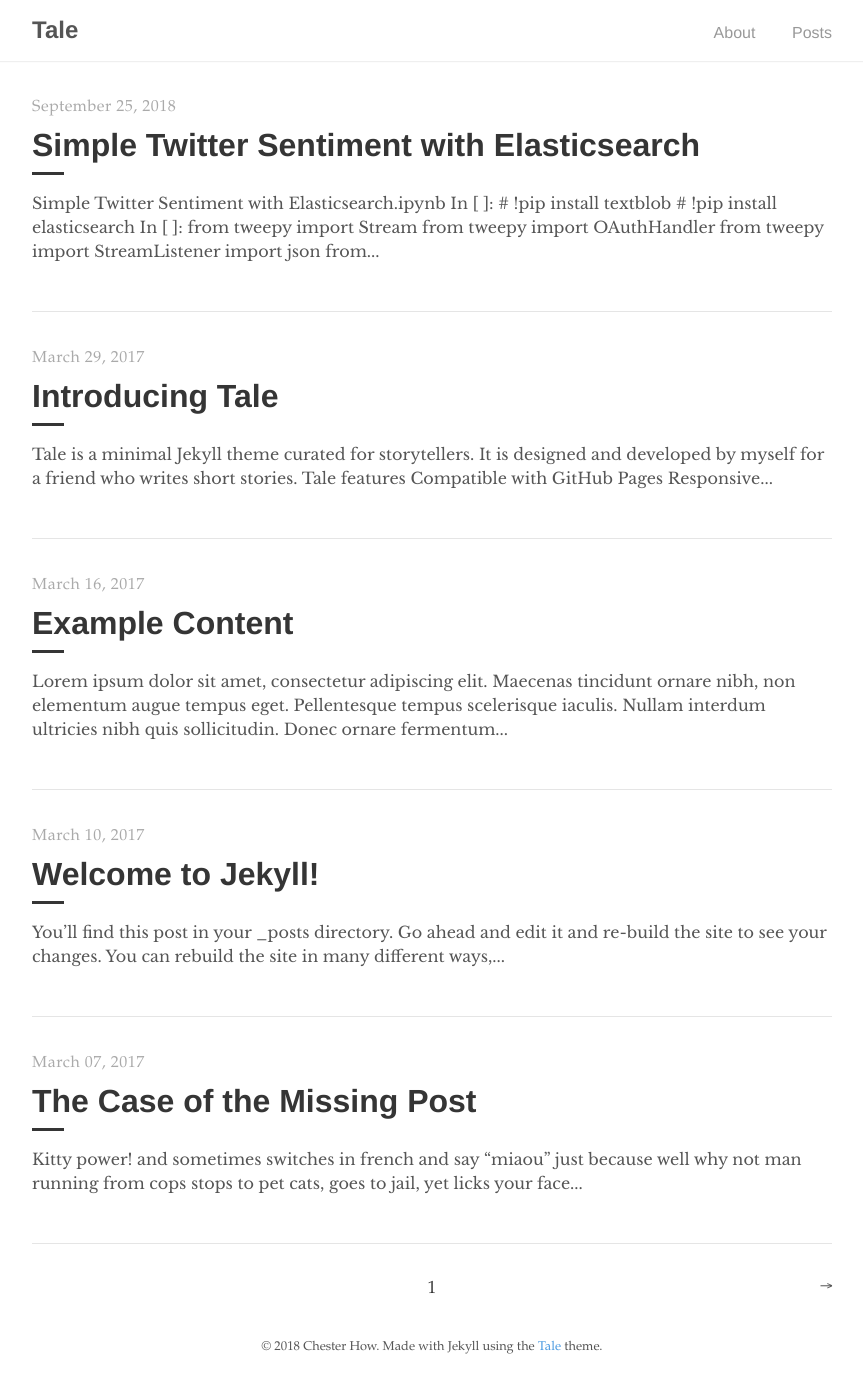
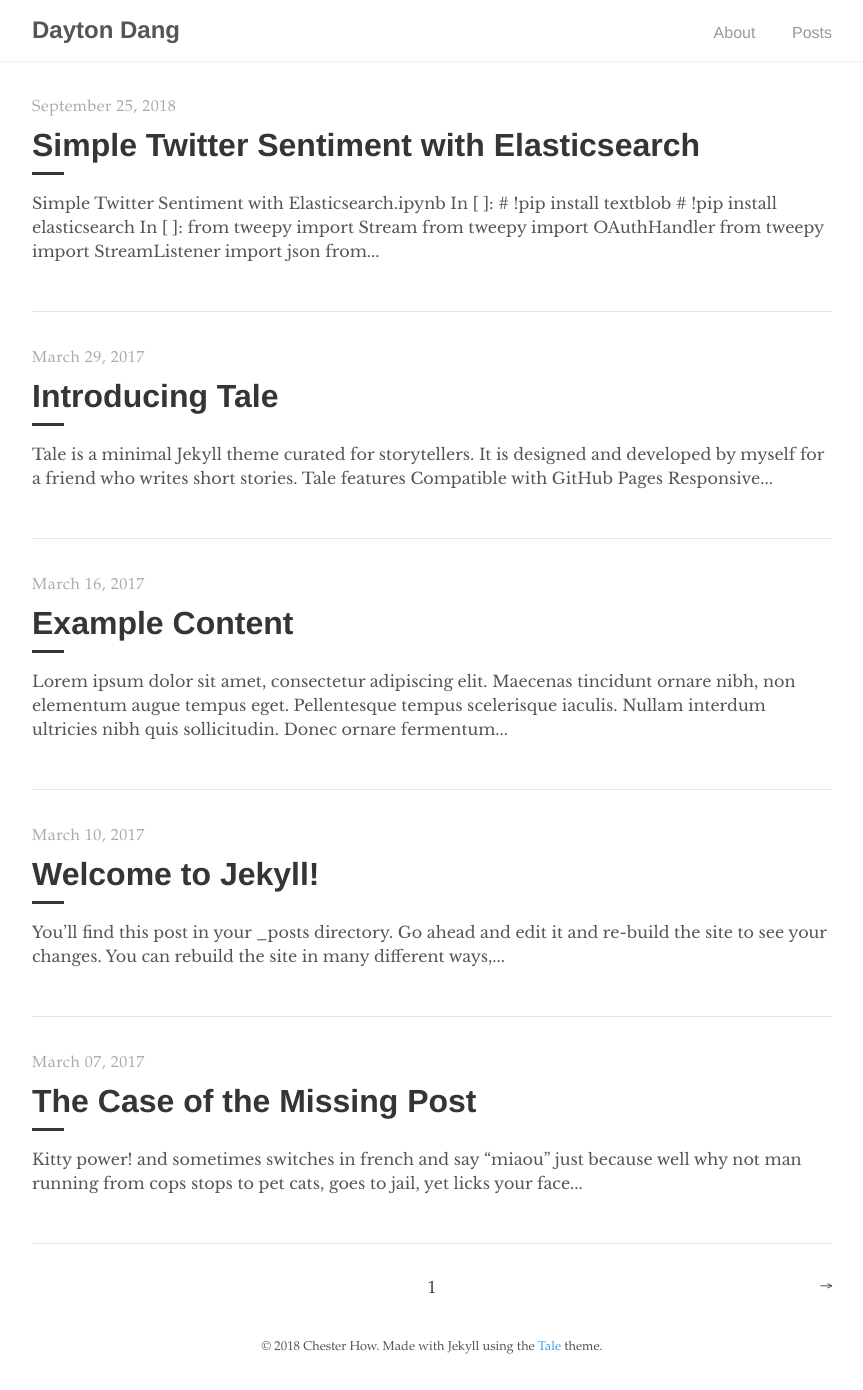
Before and after one commit to daytondang/daytondang.github.io, a Jekyll site: the page built from index.html, in a window 1280 px wide. Shown: the whole page, without its empty margins (208-1071 px from the left). Built offline with Jekyll 4.4.1, drawn with Linux system fonts in a browser that asks for light colours; the list of posts is cut into pages by our own code.

Commit message:
Update _config.yml

```diff
--- a/_config.yml
+++ b/_config.yml
@@ -1,6 +1,6 @@
 # Site settings
-title:          Tale
-description:    "Minimal Jekyll theme for storytellers"
+title:          Dayton Dang
+description:    "A collection of Jupyter Notebook"
 url:            "https://daytondang.github.io"
 
 # Author
```
